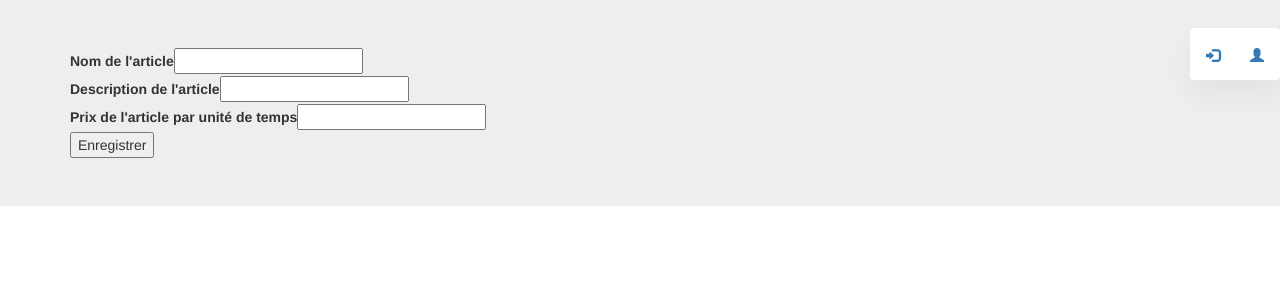
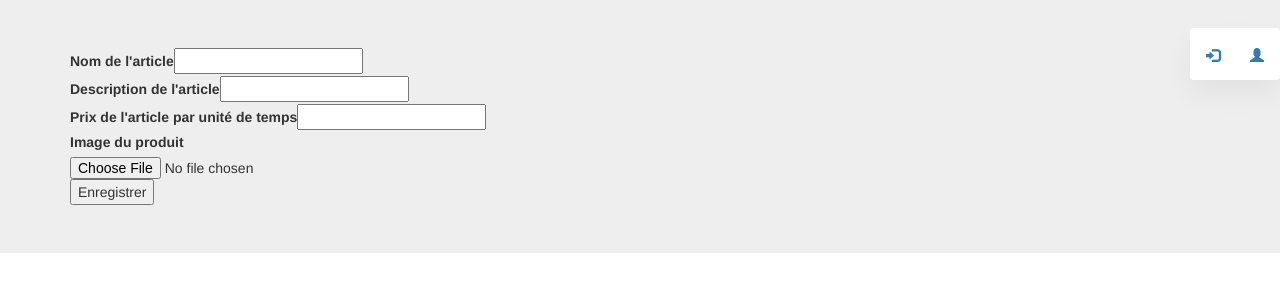
Before and after one commit to fabienramana/annualproject-frontend, an Angular app: page /sites/1/articles/create in a window 1280 px wide. Shown: the top 300 px of the page. Built offline with nearby package versions, Linux system fonts and the light colour scheme; what @kolkov/angular-editor would draw is missing.

Commit message:
add image create article

```diff
--- a/src/app/article-folder/article-view/article-view.component.html
+++ b/src/app/article-folder/article-view/article-view.component.html
@@ -1,6 +1,7 @@
 <p>article-view works!</p>
 <br>
 <button [routerLink]="['create']">Créer un nouvel article</button>
+<button routerLink="/sites">Retourner aux sites</button>
 <br>
 <br>
 <ul class="list-group">
@@ -8,5 +9,6 @@
                         [name]="article.name"
                         [description]="article.description"
                         [price]="article.price"
+                        [imageUrl]="article.imagePath"
                         [id]="article._id"></app-article>
 </ul>
--- a/src/app/article-folder/article/article.component.html
+++ b/src/app/article-folder/article/article.component.html
@@ -14,6 +14,7 @@
   <td> Prix de l'article par unité de temps : </td>
   <td> {{ price }} €</td>
 </tr>
+<img  src="{{imageUrl}}" style="width:300px;height:300px;"/><br/>
 <tr>
   <button [routerLink]="['modify', id]">Modifier</button>
   <button [routerLink]="['delete', id]">Supprimer</button>
--- a/src/app/article-folder/article/article.component.ts
+++ b/src/app/article-folder/article/article.component.ts
@@ -12,6 +12,7 @@ export class ArticleComponent implements OnInit {
   @Input() name: string;
   @Input() description: string;
   @Input() price: string;
+  @Input() imageUrl: string;
 
   constructor() { }
 
--- a/src/app/article-folder/create-article/create-article.component.html
+++ b/src/app/article-folder/create-article/create-article.component.html
@@ -11,5 +11,9 @@
     <label for="price">Prix de l'article par unité de temps</label>
     <input type="number" id="price" name="price" min="0" step=".01" ngModel>
   </div>
+  <div>
+    <label>Image du produit</label>
+    <input type="file" name="image" (change)="selectImage($event)">
+  </div>
   <button type="submit">Enregistrer</button>
 </form>
--- a/src/app/article-folder/create-article/create-article.component.ts
+++ b/src/app/article-folder/create-article/create-article.component.ts
@@ -13,11 +13,20 @@ export class CreateArticleComponent implements OnInit {
   @Input() description: string;
   @Input() price: string;
   siteId: string;
+  image: any;
 
   constructor(private http: HttpClient, private router: Router, private route: ActivatedRoute) { }
 
   ngOnInit() {
   }
+
+  selectImage(event) {
+    if (event.target.files.length > 0) {
+      const file = event.target.files[0];
+      this.image = file;
+    }
+  }
+
 
   onSubmit(form: NgForm) {
     console.log(form.value);
@@ -26,17 +35,24 @@ export class CreateArticleComponent implements OnInit {
     const price = form.value['price'];
     const description = form.value['description'];
 
+    const formData = new FormData();
+    formData.append('file', this.image);
+    this.http.post<any>('http://localhost:3000/file', formData)
+    .subscribe(res => {
+      console.log(res);
+      const imagePath = res.imageUrl;
       const article = {
         name,
         description,
         price,
-      siteId
+        siteId,
+        imagePath,
       };
-
       this.http.post<any>('http://localhost:3000/api/create-article', article)
-      .subscribe(res => {
-        console.log(res);
+      .subscribe(res2 => {
+        console.log(res2);
         this.router.navigateByUrl('/sites/' + siteId + '/articles');
+      });
     });
   }
 
--- a/src/app/compagny/compagny-create/compagny-create.component.html
+++ b/src/app/compagny/compagny-create/compagny-create.component.html
@@ -24,11 +24,6 @@
 
       <label for="activity"><b>Activité</b></label>
       <input type="text" placeholder="Activité" name="activity" #activity required>
-
-      <label>
-        <input type="checkbox" checked="checked" name="remember" style="margin-bottom:15px"> Remember me
-      </label>
-
       <div class="clearfix">
         <button type="button" class="cancelbtn">Cancel</button>
         <button (click)= "createCompagny(email, pwd, address, country, siren, activity)" type="submit" class="signupbtn">Sign Up</button>
--- a/src/app/compagny/compagny-login/compagny-login.component.html
+++ b/src/app/compagny/compagny-login/compagny-login.component.html
@@ -8,10 +8,6 @@
       <label for="psw"><b>Password</b></label>
       <input type="password" placeholder="Enter Password" name="psw" #pwd required>
 
-      <label>
-        <input type="checkbox" checked="checked" name="remember" style="margin-bottom:15px"> Remember me
-      </label>
-
       <div class="clearfix">
         <button type="button" class="cancelbtn">Cancel</button>
         <button (click)= "login(email, pwd)" type="submit" class="signupbtn">Sign Up</button>
```
Lines whose indentation alone changed are shown as unchanged.
